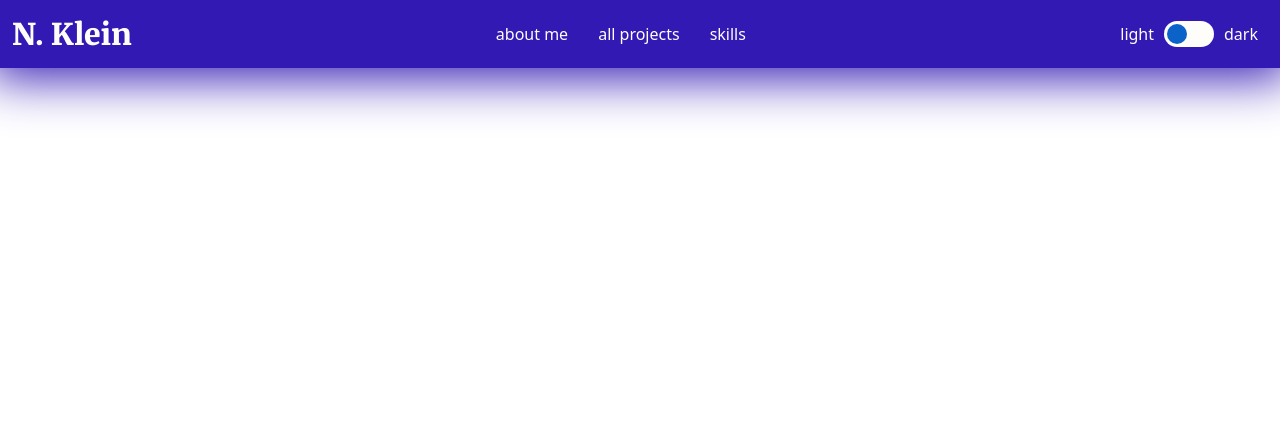
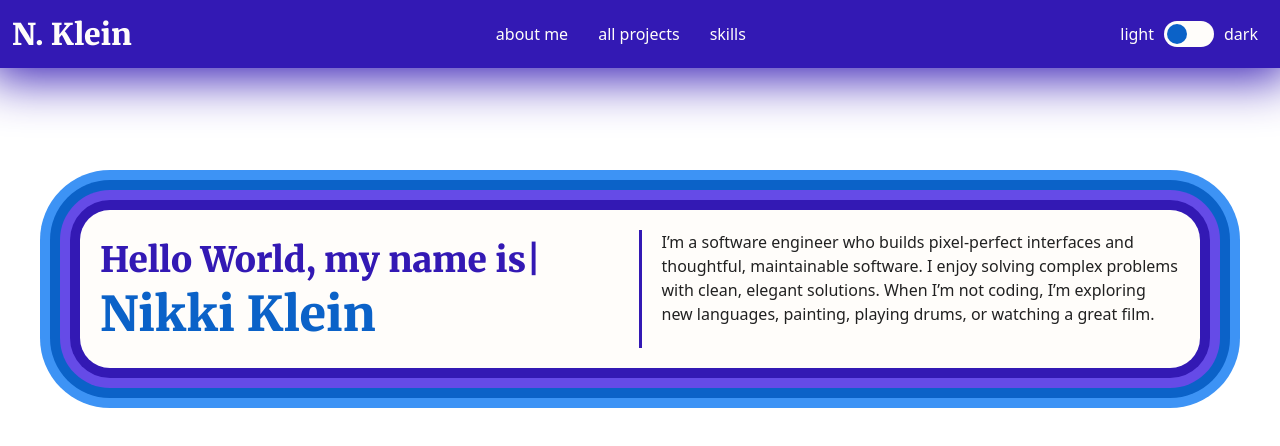
Before and after one commit to kleinlikecalvin/klein_like_calvin_next, a Next.js app: page / in a window 1280 px wide. Shown: the top 446 px of the page. Built offline with nearby package versions, Linux system fonts and the light colour scheme.

Commit message:
Updates styling for various components:
- Blurb
- MultiColorContainer
- GreetingWriter
- headers
- LandingPage

```diff
--- a/app/components/DisplayModeToggle.tsx
+++ b/app/components/DisplayModeToggle.tsx
@@ -10,13 +10,13 @@ export default function DisplayModeToggle({
   return (
     <div className="DisplayModeToggle flex items-center [&>p]:p-2.5">
       <p>light</p>
-      <label className="relative inline-block w-[50px] h-[26px]">
+      <label className="relative inline-block w-12.5 h-6.5">
         <input
           className="toggle hidden peer"
           type="checkbox"
           onClick={handleDisplayModeToggleClick}
         />
-        <span className="toggle-container absolute cursor-pointer top-0 left-0 right-0 bottom-0 rounded-[34px] bg-background duration-300 before:absolute before:content-[''] before:h-5 before:w-5 before:bg-special-two before:rounded-full before:left-[3px] before:bottom-[3px] before:translate-x-0 peer-checked:before:translate-x-6 before:transition-transform"></span>
+        <span className="toggle-container absolute cursor-pointer top-0 left-0 right-0 bottom-0 rounded-[34px] bg-background duration-300 before:absolute before:content-[''] before:h-5 before:w-5 before:bg-special-two before:rounded-full before:left-0.75 before:bottom-0.75 before:translate-x-0 peer-checked:before:translate-x-6 before:transition-transform"></span>
       </label>
       <p>dark</p>
     </div>
--- a/app/components/MultiColorContainer.tsx
+++ b/app/components/MultiColorContainer.tsx
@@ -1,11 +1,17 @@
-import "../styles/components/_MultiColorContainer.scss";
+import { ReactNode } from "react";
 
-export default function MultiColorContainer({ children }) {
+export default function MultiColorContainer({
+  children,
+}: {
+  children: ReactNode;
+}) {
   return (
-    <div className="border-one">
-      <div className="border-two">
-        <div className="border-three">
-          <div className="border-four">{children}</div>
+    <div className="border-one p-2.5 transition-shadow duration-500 ease-in-out bg-accent-one rounded-[70px] hover:shadow-[0_0_0_10px_var(--color-accent-one)] overflow-hidden">
+      <div className="border-two p-2.5 transition-shadow duration-500 ease-in-out bg-special-two rounded-[60px] hover:shadow-[0_0_0_10px_var(--color-special-two)] overflow-hidden">
+        <div className="border-three p-2.5 transition-shadow duration-500 ease-in-out bg-accent-two rounded-[50px] hover:shadow-[0_0_0_10px_var(--color-accent-two)] overflow-hidden">
+          <div className="border-four p-2.5 transition-shadow duration-500 ease-in-out bg-special-one rounded-[40px] hover:shadow-[0_0_0_10px_var(--color-special-one)] overflow-hidden">
+            {children}
+          </div>
         </div>
       </div>
     </div>
--- a/app/components/landing/Blurb.tsx
+++ b/app/components/landing/Blurb.tsx
@@ -4,17 +4,17 @@ import GreetingWriter from "./GreetingWriter";
 export default function Blurb() {
   return (
     <MultiColorContainer>
-      <section className="Blurb">
+      <section className="Blurb bg-background rounded-[30px] m-0 mx-auto p-5 grid gap-5 grid-cols-[1fr_3px_1fr] max-lg:flex max-lg:flex-wrap">
         <div className="greeting-container">
           <GreetingWriter />
-          <h3>Nikki Klein</h3>
+          <h3 className="text-5xl">Nikki Klein</h3>
         </div>
-        <hr />
-        <p className="about">
-          I’m a software engineer who loves crafting pixel-perfect interfaces,
-          clean code, and elegant solutions. When I’m not coding, you’ll find me
-          exploring new languages, painting, playing drums, or diving into a
-          good movie.
+        <hr className="w-0.75 h-full bg-special-one m-0 border-none" />
+        <p className="about text-foreground">
+          I’m a software engineer who builds pixel-perfect interfaces and
+          thoughtful, maintainable software. I enjoy solving complex problems
+          with clean, elegant solutions. When I’m not coding, I’m exploring new
+          languages, painting, playing drums, or watching a great film.
         </p>
       </section>
     </MultiColorContainer>
--- a/app/components/landing/GreetingWriter.tsx
+++ b/app/components/landing/GreetingWriter.tsx
@@ -1,5 +1,6 @@
-import React, { useState, useEffect } from "react";
-import "../../styles/components/landing/_GreetingWriter.scss";
+"use client";
+
+import { useState, useEffect } from "react";
 
 const GREETINGS = [
   "Hello World, my name is",
@@ -35,7 +36,7 @@ export default function GreetingWriter() {
   }, [currentGreetingIndex]);
 
   return (
-    <h2 className="GreetingWriter">
+    <h2 className="GreetingWriter text-[35px] leading-10">
       <span>{displayedText}</span>
       <span className="blink">|</span>
     </h2>
--- a/app/globals.css
+++ b/app/globals.css
@@ -23,3 +23,16 @@
   --color-accent-one: #9ab418;
   --color-accent-two: #c26c0a;
 }
+
+h2,
+h3 {
+  margin: 10px auto;
+  font-family: var(--font-headers);
+  font-weight: 900;
+}
+h2 {
+  color: var(--color-special-one);
+}
+h3 {
+  color: var(--color-special-two);
+}
--- a/app/layout.tsx
+++ b/app/layout.tsx
@@ -3,8 +3,8 @@ import ClientLayout from "./client-layout";
 import "./globals.css";
 
 export const metadata: Metadata = {
-  title: "Create Next App",
-  description: "Generated by create next app",
+  title: "Nikki Klein | Software Engineer - Portfolio",
+  description: "TODO",
 };
 
 export default function RootLayout({
@@ -14,7 +14,7 @@ export default function RootLayout({
 }>) {
   return (
     <html lang="en">
-      <body>
+      <body className="m-0 text-base max-w-300 mt-42.5 mb-12.5 mx-auto">
         <ClientLayout>{children}</ClientLayout>
       </body>
     </html>
--- a/app/page.tsx
+++ b/app/page.tsx
@@ -1,11 +1,10 @@
-import Blurb from "./components/landing/Blurb.js";
-import ProjectOverview from "./components/landing/ProjectOverview.js";
-import Contact from "./components/landing/Contact.js";
+import Blurb from "./components/landing/Blurb";
 
 export default function LandingPage() {
   return (
-    <div className="LandingPage">
-      {/* <Blurb />
+    <div className="LandingPage grid gap-12.5">
+      <Blurb />
+      {/*
       <ProjectOverview />
       <Contact /> */}
     </div>
```
Also changed, not shown: 1 other file (tests, documents, lock files or other folders).
